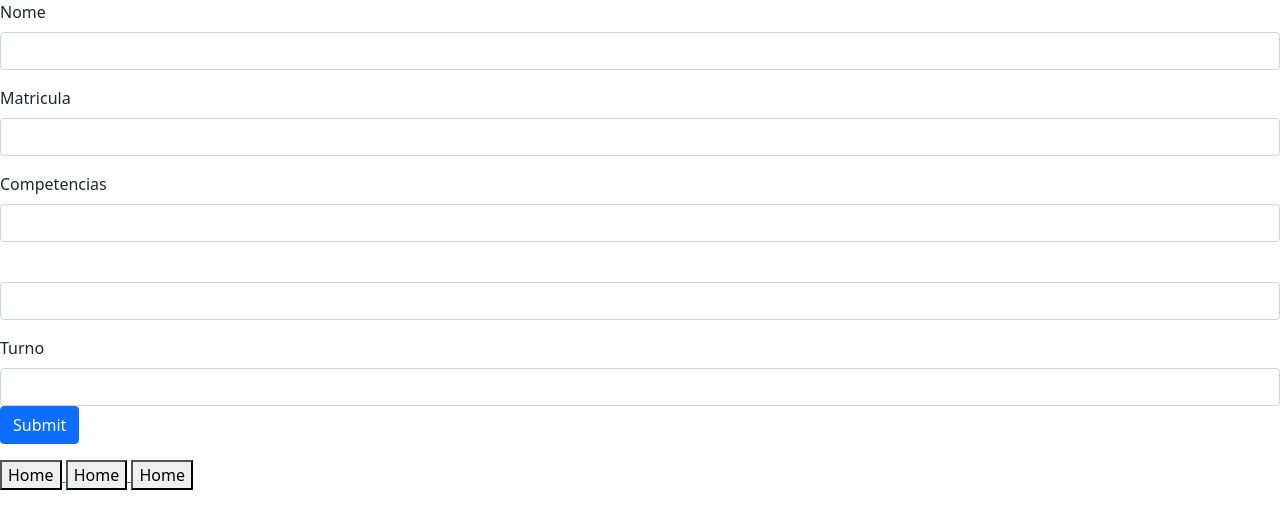
After one commit to Sutaideru/TCC, a PHP site: page /prof_add.php in a window 1280 px wide. The commit adds this page. Shown: the top 529 px of the page. Run offline with PHP 8.4, Linux system fonts and the light colour scheme.

Commit message:
Add files via upload

```diff
--- a/conexao.php
+++ b/conexao.php
@@ -1,4 +1,5 @@
 <?php
+
     $servidor = "localhost";
     $user ="root";
     $password = "";
--- /dev/null
+++ b/prof_add.php
@@ -0,0 +1,65 @@
+<!DOCTYPE html>
+<html lang="en">
+<head>
+<meta charset="UTF-8">
+    <meta name="viewport" content="width=device-width, initial-scale=1.0">
+    <link href="bootstrap.css" rel="stylesheet">
+    <script src="bootstrap.js"></script>
+    <script src="scripts.js"></script>
+    <style>
+      body {
+        background-image: url('');
+      }
+      .caixa-exemplo {
+        width: 30%;
+        height: 100%;
+        padding: 20px;
+        background-color: white;
+        margin-left: 35%;
+        margin-top: 15%;
+        border-radius: 15px;
+        justify-content: center;
+      }
+    </style>
+    <link rel="icon" type="image/x-icon" href="./images/calendario.ico">
+    <title>Agenda</title>
+<meta>
+</head>
+<body>
+<form>
+  <div class="mb-3">
+    <label for="exampleInputEmail1" class="form-label">Nome</label>
+    <input type="text" class="form-control" id="exampleInputEmail1" aria-describedby="emailHelp">
+  </div>
+  <div class="mb-3">
+    <label for="exampleInputPassword1" class="form-label">Matricula</label>
+    <input type="text" class="form-control" id="exampleInputPassword1">
+  </div>
+  <div class="mb-3">
+    <label for="exampleInputPassword1" class="form-label">Competencias</label>
+    <input type="text" class="form-control" id="exampleInputPassword1">
+  </div>
+  <div class="mb-3">
+    <label for="exampleInputPassword1" class="form-label"></label>
+    <input type="text" class="form-control" id="exampleInputPassword1">
+  </div>
+  <div class="mb-3">
+    <label for="exampleInputPassword1" class="form-label">Turno</label>
+    <input type="text" class="form-control" id="exampleInputPassword1">
+  <button type="submit" class="btn btn-primary">Submit</button>
+  </div>
+</form>
+<div>
+  <a href="home.php">
+    <button>Home</button>
+  </a>
+  <a href="home.php">
+    <button>Home</button>
+  </a>
+  <a href="home.php">
+    <button>Home</button>
+  </a>
+</div>
+
+</body>
+</html>
```
Also changed, not shown: home.php (added, +51 -0 lines), index.php (+21 -8 lines), novo_prof.php (added, +45 -0 lines), scripts.js (added).
